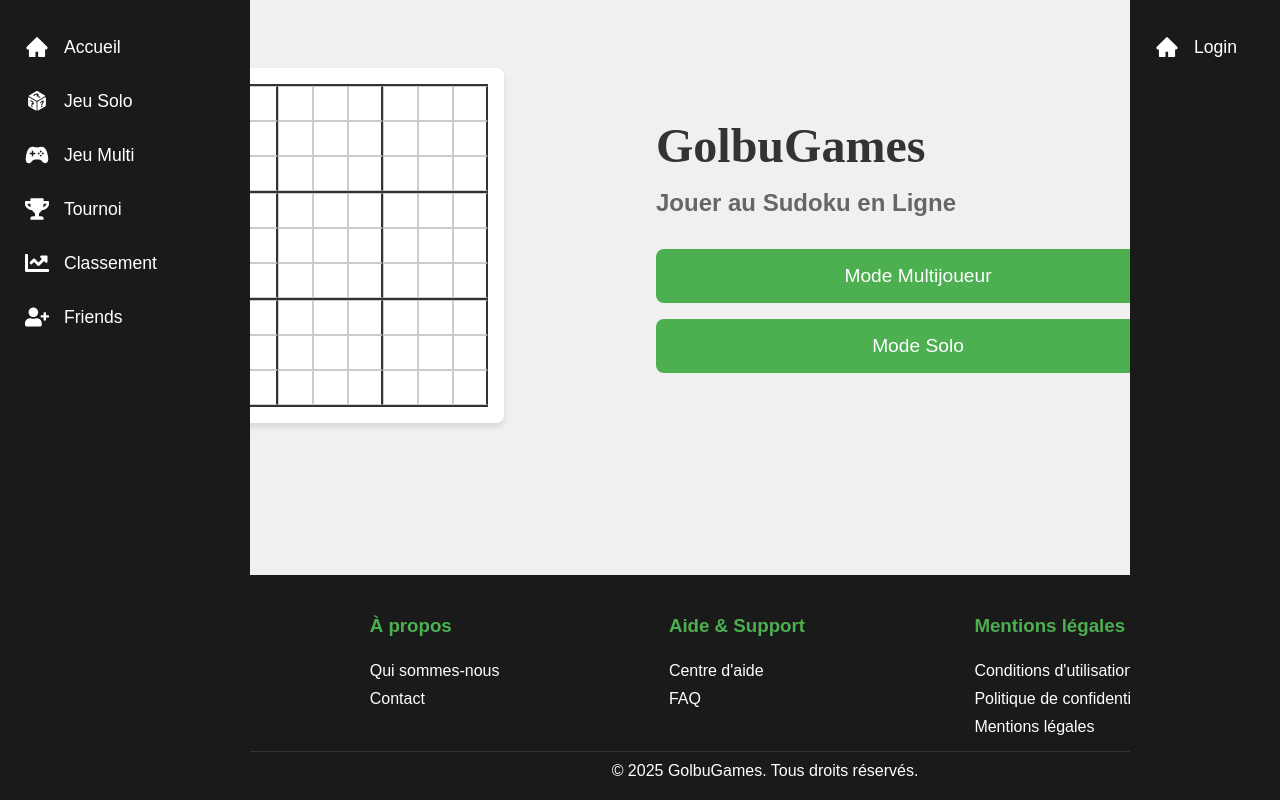
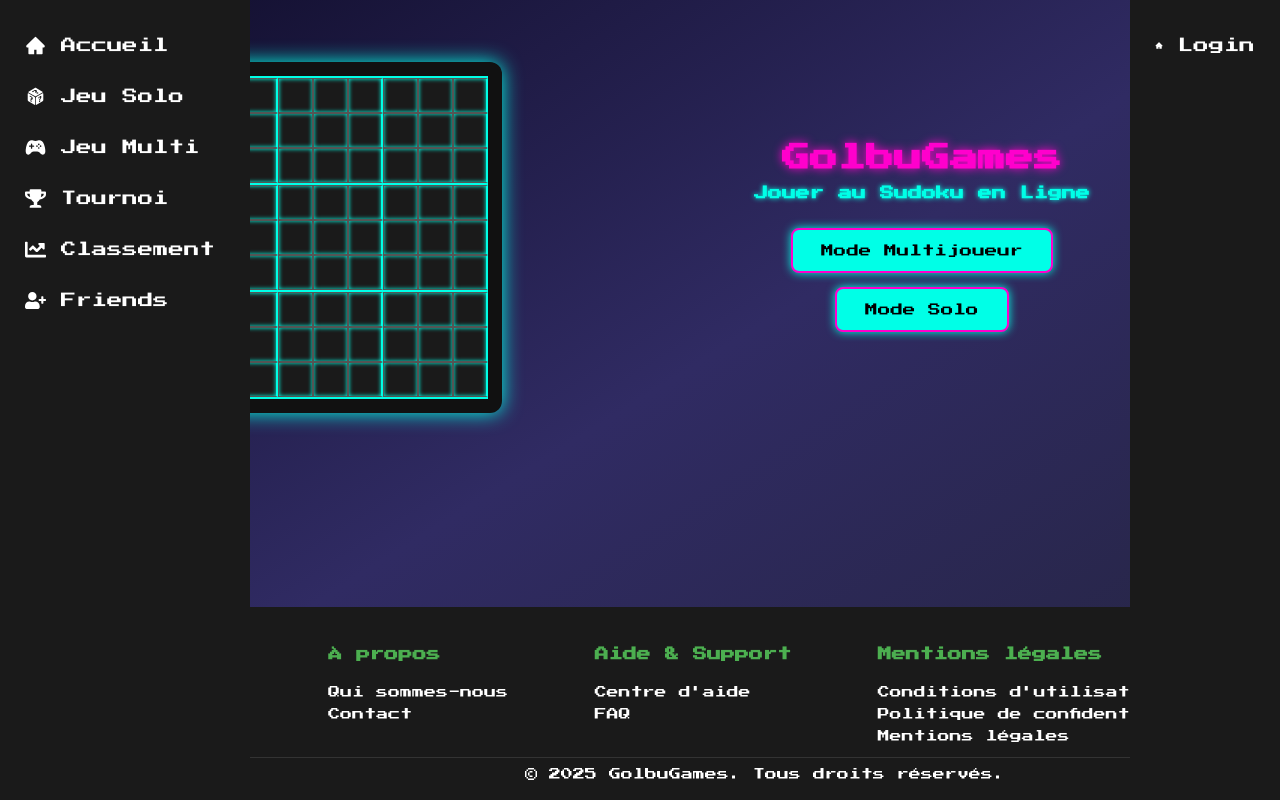
Before and after one commit to Yurhigz/GolbuGames, a React (Create React App) app in the folder frontend/my-app/: page / in a window 1280 px wide. Built offline with nearby package versions, Linux system fonts and the light colour scheme.

Commit message:
homepage css

```diff
--- a/frontend/my-app/src/pages/homepage.css
+++ b/frontend/my-app/src/pages/homepage.css
@@ -1,15 +1,32 @@
+@import url('https://fonts.googleapis.com/css2?family=Press+Start+2P&display=swap');
+
+body {
+    background: linear-gradient(to bottom right, #0f0c29, #302b63, #24243e);
+    font-family: 'Press Start 2P', cursive;
+    color: #00ffe7;
+    margin: 0;
+    padding: 0;
+    font-size: 12px;
+}
+
+html {
+    font-size: 14px;
+}
+
+
 .home-container {
     padding: 2rem;
 }
 
 .main-content-home {
     display: flex;
-    align-items: center; /* Changed from flex-start to center */
+    align-items: center;
     justify-content: center;
-    gap: 2rem; /* Reduced from 4rem */
+    gap: 2rem;
     max-width: 1200px;
     margin: 0 auto;
     padding: 1rem;
+    flex-wrap: wrap;
 }
 
 .grid-preview {
@@ -20,10 +37,10 @@
 }
 
 .sudoku-preview {
-    background: white;
+    background: #111;
     padding: 1rem;
-    border-radius: 8px;
-    box-shadow: 0 4px 6px rgba(0, 0, 0, 0.1);
+    border-radius: 12px;
+    box-shadow: 0 0 20px #00ffe7;
     width: fit-content;
 }
 
@@ -34,73 +51,82 @@
 .preview-cell {
     width: 35px;
     height: 35px;
-    border: 1px solid #ccc;
+    border: 1px solid #555;
+    background: #1a1a1a;
+    color: #00ffe7;
     display: flex;
     align-items: center;
     justify-content: center;
-    font-size: 1rem;
-    font-weight: bold;
+    font-size: 0.8rem;
+    box-shadow: inset 0 0 4px #00ffe7;
 }
 
 .preview-row:nth-child(3n) {
-    border-bottom: 2px solid #333;
+    border-bottom: 2px solid #00ffe7;
 }
 
 .preview-row:first-child {
-    border-top: 2px solid #333;
+    border-top: 2px solid #00ffe7;
 }
 
 .preview-cell:nth-child(3n) {
-    border-right: 2px solid #333;
+    border-right: 2px solid #00ffe7;
 }
 
 .preview-cell:first-child {
-    border-left: 2px solid #333;
+    border-left: 2px solid #00ffe7;
 }
 
 .welcome-section {
     flex: 1;
     padding: 2rem;
+    text-align: center;
 }
 
 .welcome-section h1 {
-    font-size: 3rem;
-    color: #333;
+    font-size: 2rem;
+    color: #ff00cc;
+    text-shadow: 0 0 10px #ff00cc;
     margin-bottom: 1rem;
 }
 
 .subtitle {
-    font-size: 1.5rem;
-    color: #666;
+    font-size: 1rem;
+    color: #00ffe7;
     margin-bottom: 2rem;
+    text-shadow: 0 0 5px #00ffe7;
 }
 
 .game-modes {
     display: flex;
     gap: 1rem;
     flex-direction: column;
+    align-items: center;
 }
 
 .mode-button {
     padding: 1rem 2rem;
-    font-size: 1.2rem;
+    font-size: 0.9rem;
     text-decoration: none;
-    color: white;
-    background-color: #4CAF50;
+    color: #000;
+    background: #00ffe7;
+    border: 2px solid #ff00cc;
     border-radius: 8px;
     text-align: center;
-    transition: background-color 0.3s;
+    transition: all 0.3s ease;
+    box-shadow: 0 0 10px #00ffe7;
 }
 
 .mode-button:hover {
-    background-color: #45a049;
+    background: #ff00cc;
+    color: #fff;
+    box-shadow: 0 0 15px #ff00cc, 0 0 25px #ff00cc;
 }
 
-/* Add responsive design */
+/* Responsive */
 @media (max-width: 768px) {
     .main-content-home {
         flex-direction: column;
-        gap: 2rem;
     }
 
     .grid-preview {
@@ -110,6 +136,5 @@
     .preview-cell {
         width: 30px;
         height: 30px;
-        font-size: 0.9rem;
     }
 }
--- a/frontend/my-app/src/pages/homepage.js
+++ b/frontend/my-app/src/pages/homepage.js
@@ -21,7 +21,7 @@ const Home = () => {
                     </div>
                 </div>
                 <div className="welcome-section">
-                    <h1 className="title">GolbuGames</h1>
+                    <h1>GolbuGames</h1>
                     <p className="subtitle">Jouer au Sudoku en Ligne</p>
                     <div className="game-modes">
                         <Link to="/multi" className="mode-button">Mode Multijoueur</Link>
```
